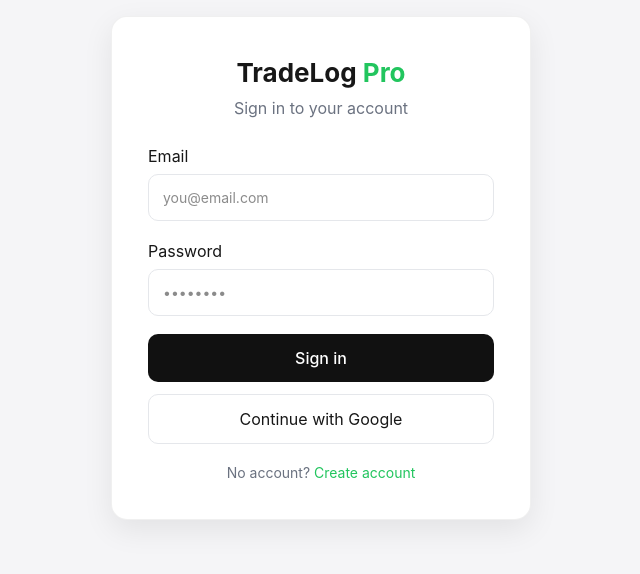
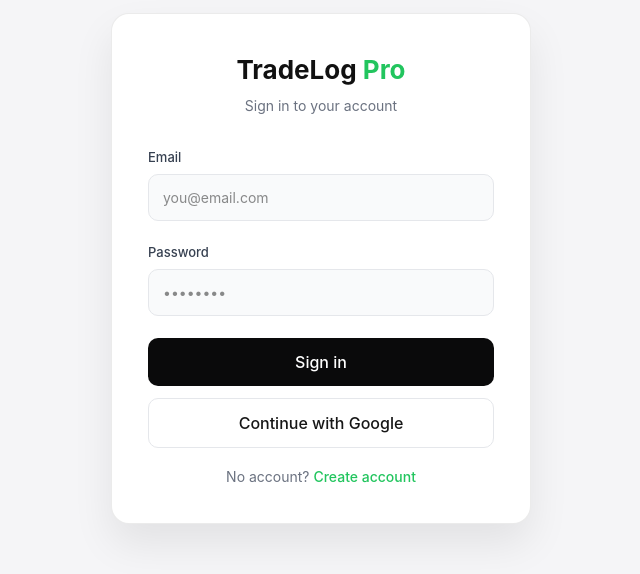
Before and after one commit to rivalden-sys/tradelog_pro, a Next.js app: page /login in a window 1280 px wide. Shown: the part 132-706 px from the top of the page, without its empty margins (319-959 px from the left). Built offline with nearby package versions, Linux system fonts and the light colour scheme.

Commit message:
Update page.tsx

```diff
--- a/app/(auth)/login/page.tsx
+++ b/app/(auth)/login/page.tsx
@@ -4,99 +4,144 @@ import Link from "next/link"
 
 export default function LoginPage() {
 
-  const card = {
-    background:"#ffffff",
-    padding:"36px",
-    borderRadius:"16px",
-    width:"420px",
-    boxShadow:"0 10px 30px rgba(0,0,0,0.08)",
-    border:"1px solid rgba(0,0,0,0.06)"
-  }
+  return (
 
-  const input = {
-    width:"100%",
-    padding:"12px 14px",
-    borderRadius:"10px",
-    border:"1px solid #e5e7eb",
-    marginTop:"6px",
-    marginBottom:"18px",
-    fontSize:"14px"
-  }
-
-  const button = {
-    width:"100%",
-    background:"#111",
-    color:"#fff",
-    padding:"12px",
-    borderRadius:"10px",
-    border:"none",
-    fontWeight:500,
-    cursor:"pointer"
-  }
-
-  const buttonGoogle = {
-    width:"100%",
-    background:"#fff",
-    border:"1px solid #e5e7eb",
-    padding:"12px",
-    borderRadius:"10px",
-    marginTop:"12px",
-    cursor:"pointer"
-  }
-
-  return (
     <main style={{
       minHeight:"100vh",
-      background:"#f5f5f7",
       display:"flex",
       alignItems:"center",
       justifyContent:"center",
-      padding:"40px"
+      background:"#f5f5f7"
     }}>
 
-      <div style={card}>
+      <div style={{
+        width:420,
+        background:"#ffffff",
+        padding:36,
+        borderRadius:18,
+        border:"1px solid rgba(0,0,0,0.08)",
+        boxShadow:"0 20px 40px rgba(0,0,0,0.08)"
+      }}>
 
-        <div style={{textAlign:"center",marginBottom:"24px"}}>
+        {/* header */}
 
-          <h1 style={{fontSize:26,fontWeight:700}}>
+        <div style={{textAlign:"center",marginBottom:28}}>
+
+          <h1 style={{
+            fontSize:26,
+            fontWeight:700,
+            color:"#111"
+          }}>
             TradeLog <span style={{color:"#22c55e"}}>Pro</span>
           </h1>
 
-          <p style={{color:"#6b7280",marginTop:"4px"}}>
+          <p style={{
+            color:"#6b7280",
+            fontSize:14,
+            marginTop:6
+          }}>
             Sign in to your account
           </p>
 
         </div>
 
-        <label>Email</label>
+
+        {/* email */}
+
+        <label style={{
+          fontSize:13,
+          fontWeight:500,
+          color:"#374151"
+        }}>
+          Email
+        </label>
+
         <input
-          style={input}
           placeholder="you@email.com"
+          style={{
+            width:"100%",
+            marginTop:6,
+            marginBottom:18,
+            padding:"12px 14px",
+            borderRadius:10,
+            border:"1px solid #e5e7eb",
+            background:"#f9fafb",
+            fontSize:14
+          }}
         />
 
-        <label>Password</label>
+
+        {/* password */}
+
+        <label style={{
+          fontSize:13,
+          fontWeight:500,
+          color:"#374151"
+        }}>
+          Password
+        </label>
+
         <input
           type="password"
-          style={input}
           placeholder="••••••••"
+          style={{
+            width:"100%",
+            marginTop:6,
+            marginBottom:22,
+            padding:"12px 14px",
+            borderRadius:10,
+            border:"1px solid #e5e7eb",
+            background:"#f9fafb",
+            fontSize:14
+          }}
         />
 
-        <button style={button}>
+
+        {/* login */}
+
+        <button style={{
+          width:"100%",
+          padding:"12px",
+          borderRadius:10,
+          background:"#0a0a0b",
+          color:"#fff",
+          fontWeight:500,
+          border:"none",
+          cursor:"pointer"
+        }}>
           Sign in
         </button>
 
-        <button style={buttonGoogle}>
+
+        {/* google */}
+
+        <button style={{
+          width:"100%",
+          padding:"12px",
+          borderRadius:10,
+          border:"1px solid #e5e7eb",
+          background:"#fff",
+          marginTop:12,
+          fontWeight:500,
+          cursor:"pointer"
+        }}>
           Continue with Google
         </button>
 
+
+        {/* register */}
+
         <p style={{
           textAlign:"center",
-          marginTop:"18px",
-          fontSize:"14px",
+          fontSize:14,
+          marginTop:18,
           color:"#6b7280"
         }}>
           No account?{" "}
-          <Link href="/register" style={{color:"#22c55e"}}>
+          <Link href="/register" style={{
+            color:"#22c55e",
+            fontWeight:500
+          }}>
             Create account
           </Link>
         </p>
```
